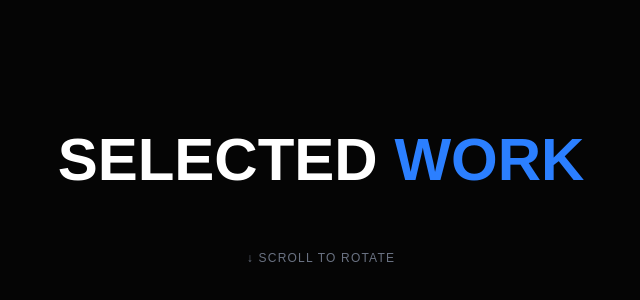
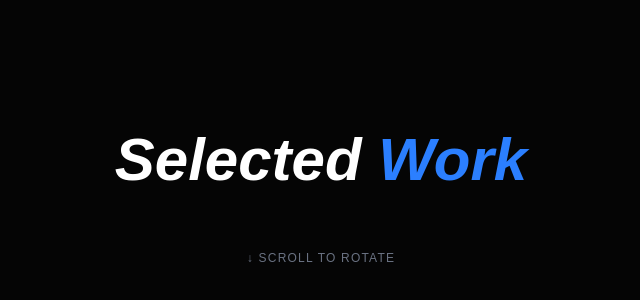
Before and after one commit to adithyack29/adhi-portfolio, a Next.js app: page / in a window 1280 px wide. Shown: the part 1566-1866 px from the top of the page, without its empty margins (319-959 px from the left). Built offline with nearby package versions, Linux system fonts and the light colour scheme; a web font is replaced by a local one.

Commit message:
text update

```diff
--- a/src/components/Work.tsx
+++ b/src/components/Work.tsx
@@ -19,7 +19,7 @@
     return (
         <section id="work" className="text-white min-h-screen py-0 relative">
             <div className="py-24 flex flex-col items-center">
-                <h2 className="text-4xl md:text-6xl font-black uppercase mb-16 text-center">
+                <h2 className="text-4xl md:text-6xl font-bold italic mb-16 text-center">
                     Selected <span className="text-blue-500">Work</span>
                 </h2>
                 <div className="text-center text-gray-500 mb-8 animate-bounce uppercase tracking-widest text-xs">
```
